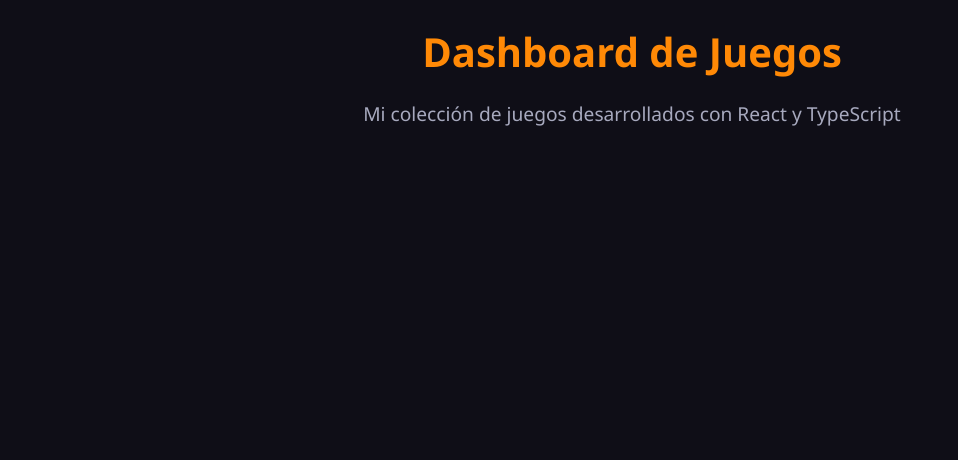
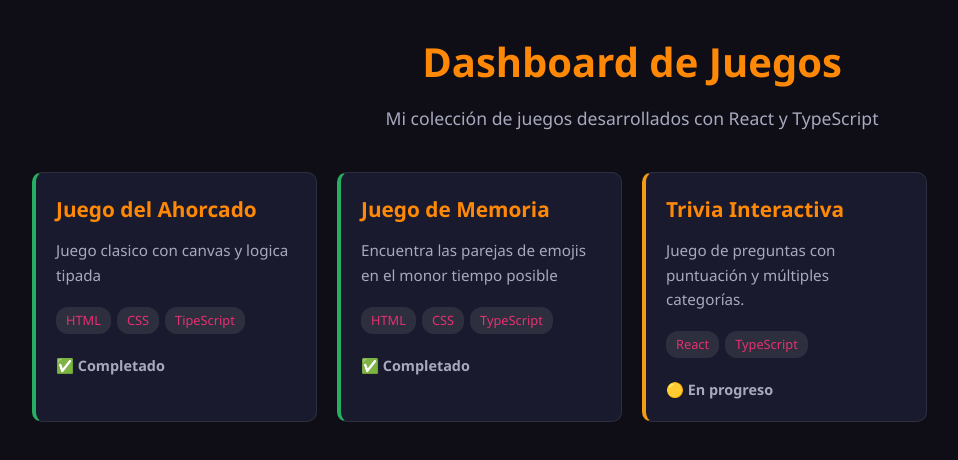
Before and after one commit to Lunrak/portafolio, a React (Vite) app in the folder dashboard-juegos/: page / in a window 1280 px wide. Shown: the top 460 px of the page, without its empty margins (8-966 px from the left). Built offline with nearby package versions, Linux system fonts and the light colour scheme.

Commit message:
Crear primer componente personalizado

```diff
--- a/dashboard-juegos/src/App.css
+++ b/dashboard-juegos/src/App.css
@@ -2,17 +2,106 @@
   min-height: 100vh;
   background-color: #0f0e17;
   color: #fffffe;
-  padding: 20px;
+  padding: 30px 20px;
+}
+
+.app header {
   text-align: center;
+  margin-bottom: 40px;
 }
 
 .app h1 {
   color: #ff8906;
   font-size: 2.5rem;
-  margin-bottom: 15px;
+  margin-bottom: 10px;
 }
 
-.app p {
+.app header p {
   color: #a7a9be;
-  font-size: 1.2rem;
+  font-size: 1.1rem;
 }
+
+.grid-juegos {
+  display: grid;
+  grid-template-columns: repeat(auto-fill, minmax(280px, 1fr));
+  gap: 20px;
+  max-width: 1200px;
+  margin: 0 auto;
+}
+
+.tarjeta-juego {
+  background-color: #1a1a2e;
+  border: 1px solid #2e2f3e;
+  border-radius: 10px;
+  padding: 20px;
+  display: flex;
+  flex-direction: column;
+  gap: 12px;
+  transition: transform 0.2s ease, border-color 0.2s ease;
+}
+
+.tarjeta-juego:hover {
+  transform: translateY(-4px);
+  border-color: #ff8906;
+}
+
+.tarjeta-juego h3 {
+  color: #ff8906;
+  font-size: 1.3rem;
+}
+
+.tarjeta-juego p {
+  color: #a7a9be;
+  font-size: 0.95rem;
+}
+
+.tecnologias {
+  display: flex;
+  flex-wrap: wrap;
+  gap: 6px;
+  margin: 8px 0;
+}
+
+.tag {
+  background-color: #2e2f3e;
+  color: #e53170;
+  padding: 3px 10px;
+  border-radius: 12px;
+  font-size: 0.8rem;
+  font-weight: 500;
+}
+
+.estado {
+  font-weight: bold;
+  font-size: 0.9rem !important;
+}
+
+.tarjeta-completado {
+  border-left: 4px solid #27ae60;
+}
+
+.tarjeta-en-progreso {
+  border-left: 4px solid #f39c12;
+}
+
+.tarjeta-pendiente {
+  border-left: 4px solid #7f8c8d;
+}
+
+.boton {
+  background-color: #ff8906;
+  color: #0f0e17;
+  padding: 10px 15px;
+  border-radius: 6px;
+  text-align: center;
+  font-weight: bold;
+  text-decoration: none;
+  margin-top: auto;
+  transition: background-color 0.2s;
+}
+
+.boton:hover {
+  background-color: #e53170;
+  color: #fffffe;
+  text-decoration: none;
+}
--- a/dashboard-juegos/src/App.tsx
+++ b/dashboard-juegos/src/App.tsx
@@ -1,10 +1,50 @@
 import './App.css';
+import TarjetaJuego from './components/TarjetaJuego';
 
 function App() {
+	const juegos = [
+		{
+			id: 1,
+			titulo: 'Juego del Ahorcado',
+			descripcion: 'Juego clasico con canvas y logica tipada',
+			tecnologias: ['HTML', 'CSS', 'TipeScript'],
+			estado: 'completado' as const,
+			enlace: '',
+		},
+		{
+			id: 2,
+			titulo: 'Juego de Memoria',
+			descripcion: 'Encuentra las parejas de emojis en el monor tiempo posible',
+			tecnologias: ['HTML', 'CSS', 'TypeScript'],
+			estado: 'completado' as const,
+			enlace: '',
+		},
+		{
+			id: 3,
+			titulo: 'Trivia Interactiva',
+			descripcion: 'Juego de preguntas con puntuación y múltiples categorías.',
+			tecnologias: ['React', 'TypeScript'],
+			estado: 'en-progreso' as const,
+		},
+	];
 	return (
 		<div className="app">
-			<h1>Dashboard de Juegos</h1>
-			<p>Mi colección de juegos desarrollados con React y TypeScript</p>
+			<header>
+				<h1>Dashboard de Juegos</h1>
+				<p>Mi colección de juegos desarrollados con React y TypeScript</p>
+			</header>
+
+			<main className="grid-juegos">
+				{juegos.map((juego) => (
+					<TarjetaJuego
+						key={juego.id}
+						titulo={juego.titulo}
+						descripcion={juego.descripcion}
+						tecnologias={juego.tecnologias}
+						estado={juego.estado}
+					/>
+				))}
+			</main>
 		</div>
 	);
 }
--- /dev/null
+++ b/dashboard-juegos/src/components/TarjetaJuego.tsx
@@ -0,0 +1,51 @@
+interface TarjetaJuegoProps {
+	titulo: string;
+	descripcion: string;
+	tecnologias: string[];
+	estado: 'completado' | 'en-progreso' | 'pendiente';
+	enlace?: string;
+}
+
+function TarjetaJuego({
+	titulo,
+	descripcion,
+	tecnologias,
+	estado,
+	enlace,
+}: TarjetaJuegoProps) {
+	const estadoTexto = {
+		completado: '✅ Completado',
+		'en-progreso': '🟡 En progreso',
+		pendiente: '⚪ Pendiente',
+	};
+
+	return (
+		<article className={`tarjeta-juego tarjeta-${estado}`}>
+			<h3>{titulo}</h3>
+			<p>{descripcion}</p>
+			<div className="tecnologias">
+				{tecnologias.map((tec) => (
+					<span
+						key={tec}
+						className="tag"
+					>
+						{tec}
+					</span>
+				))}
+			</div>
+			<p className="estado">{estadoTexto[estado]}</p>
+			{enlace && (
+				<a
+					href={enlace}
+					className="boton"
+					target="_blank"
+					rel="noopener noreferrer"
+				>
+					Ver proyecto
+				</a>
+			)}
+		</article>
+	);
+}
+
+export default TarjetaJuego;
```
